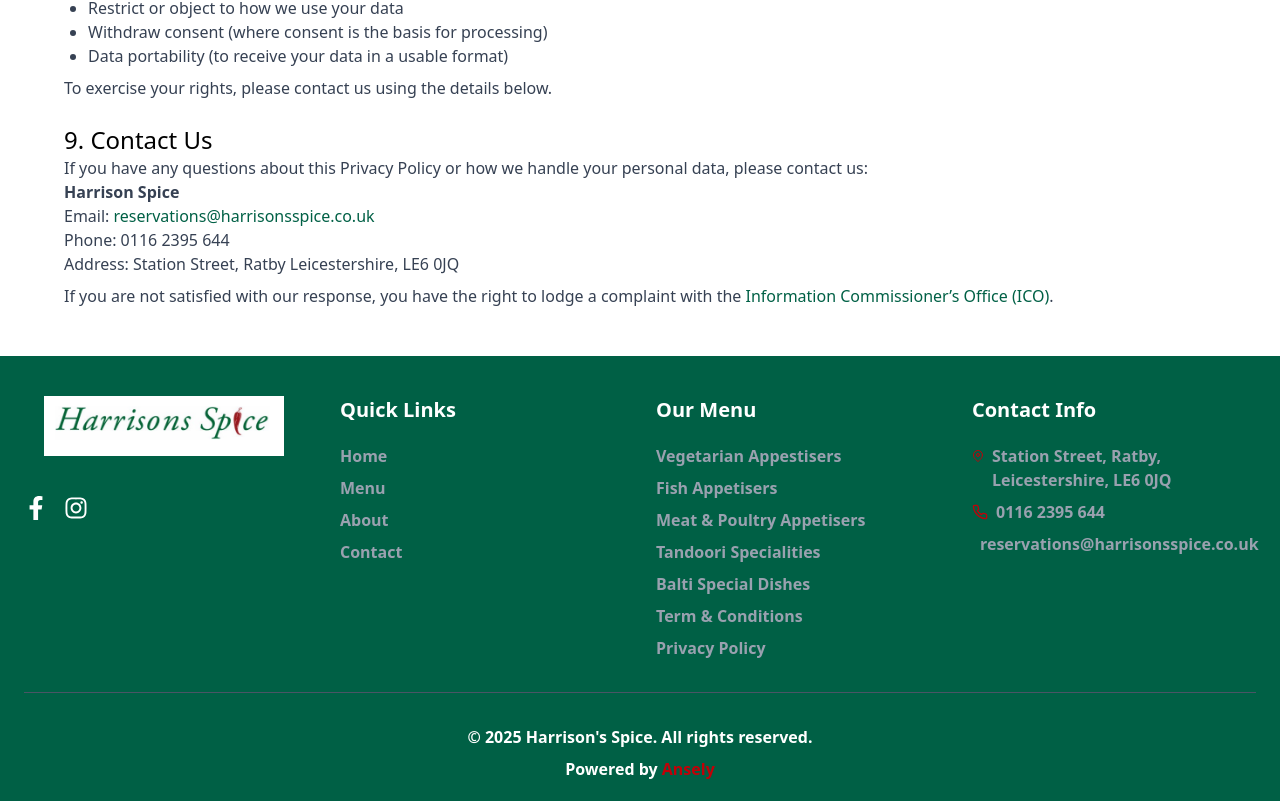
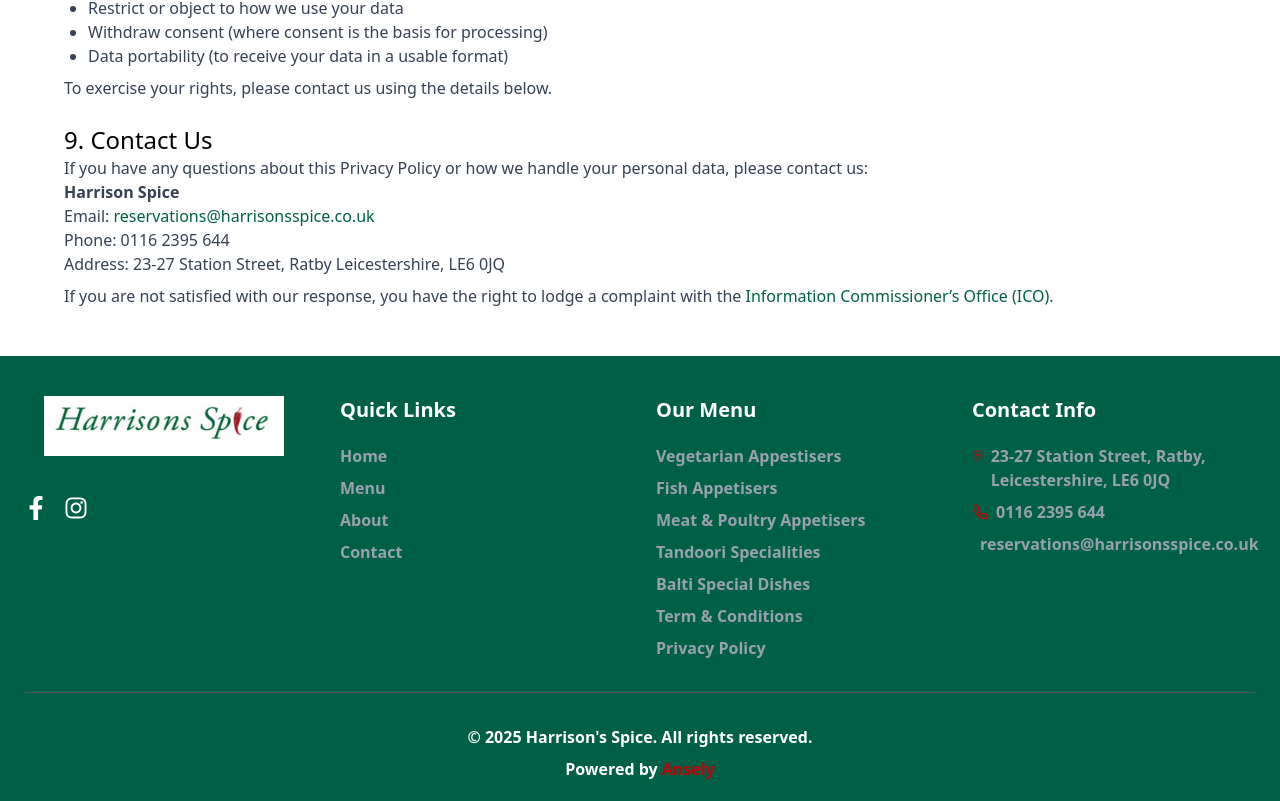
Before and after one commit to STharshan/harrison-spice, a React (Vite) app: page /privacy-policy in a window 1280 px wide. Shown: the part 1424-2225 px from the top of the page. Built offline with nearby package versions, Linux system fonts and the light colour scheme.

Commit message:
address change

```diff
--- a/src/components/Contact.jsx
+++ b/src/components/Contact.jsx
@@ -21,7 +21,7 @@ const Contact = () => {
                                     <div>
                                         <p className="font-medium text-foreground">Address</p>
                                         <p className="text-muted-foreground">
-                                            Station Street, Ratby
+                                            23-27 Station Street, Ratby
                                             <br />
                                             Leicestershire, LE6 0JQ
                                         </p>
--- a/src/components/Footer.jsx
+++ b/src/components/Footer.jsx
@@ -74,7 +74,7 @@ const Footer = () => {
                                 rel="noopener noreferrer"
                                 className="hover:underline text-gray-400"
                             >
-                                Station Street, Ratby, Leicestershire, LE6 0JQ
+                                23-27 Station Street, Ratby, Leicestershire, LE6 0JQ
                             </a>
                         </li>
                         <li className="flex items-center gap-2">
--- a/src/components/PrivacyPolicy.jsx
+++ b/src/components/PrivacyPolicy.jsx
@@ -113,7 +113,7 @@ const PrivacyPolicy = () => {
                         <p><strong>Harrison Spice</strong></p>
                         <p>Email: <a href="mailto:reservations@harrisonsspice.co.uk" className="text-emerald-800 hover:underline">reservations@harrisonsspice.co.uk</a></p>
                         <p>Phone: 0116 2395 644</p>
-                        <p>Address: Station Street, Ratby Leicestershire, LE6 0JQ</p>
+                        <p>Address: 23-27 Station Street, Ratby Leicestershire, LE6 0JQ</p>
                     </div>
                     <p className="mt-2 text-gray-700">
                         If you are not satisfied with our response, you have the right to lodge a complaint with the{' '}
--- a/src/components/Term.jsx
+++ b/src/components/Term.jsx
@@ -79,7 +79,7 @@ const TermsConditions = () => {
             <p><strong>Harrison Spice</strong></p>
             <p>Email: <a href="mailto:reservations@harrisonsspice.co.uk" className="text-emerald-800 hover:underline">reservations@harrisonsspice.co.uk</a></p>
             <p>Phone: 0116 2395 644</p>
-            <p>Address: Station Street, Ratby Leicestershire, LE6 0JQ</p>
+            <p>Address: 23-27 Station Street, Ratby Leicestershire, LE6 0JQ</p>
           </div>
         </section>
       </div>
```
